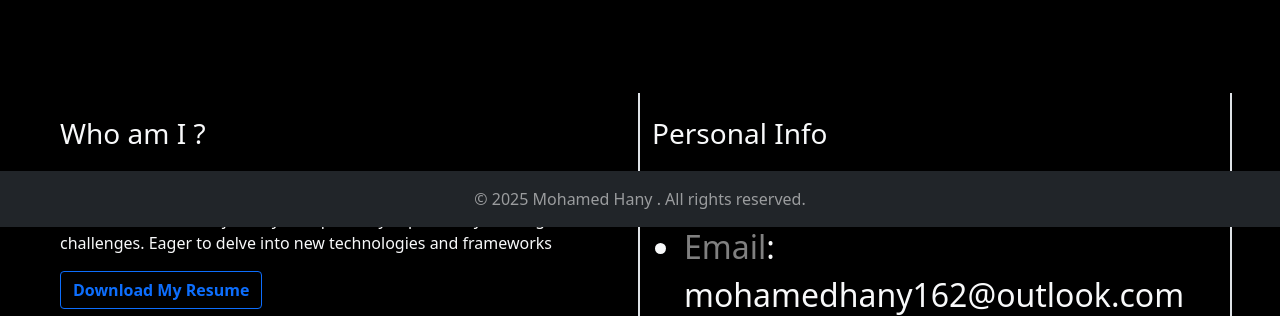
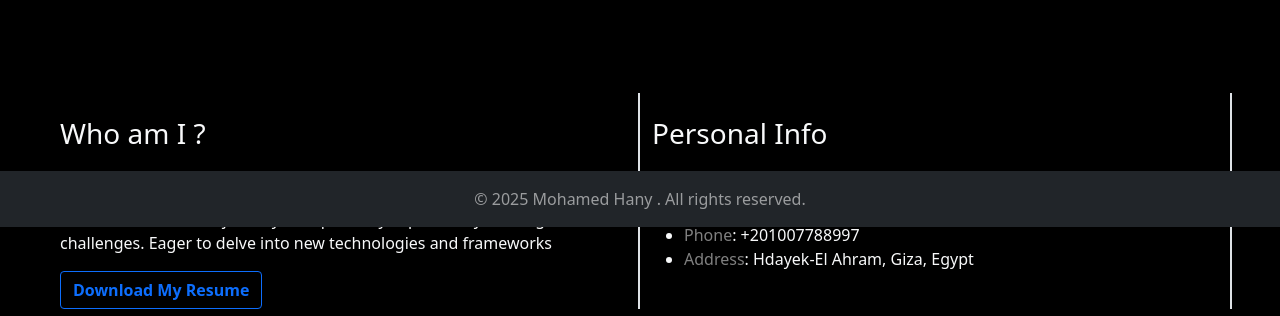
Before and after one commit to Habosa162/portfoilio, a plain HTML site: page index.html in a window 1280 px wide. Shown: the part 573-889 px from the top of the page. Drawn offline with nearby package versions, Linux system fonts and the light colour scheme.

Commit message:
Update style.css
personal info font

```diff
--- a/assets/css/style.css
+++ b/assets/css/style.css
@@ -16,10 +16,10 @@ body{
 }
 .personalInfoSpan{
     color:grey;
-    font-size: 2rem;
+    font-size: 1rem;
 }
 .personalInfoSpanData{
-    font-size: 2rem;
+    font-size: 1rem;
 }
 .icon{
     font-size: 8rem;
```
